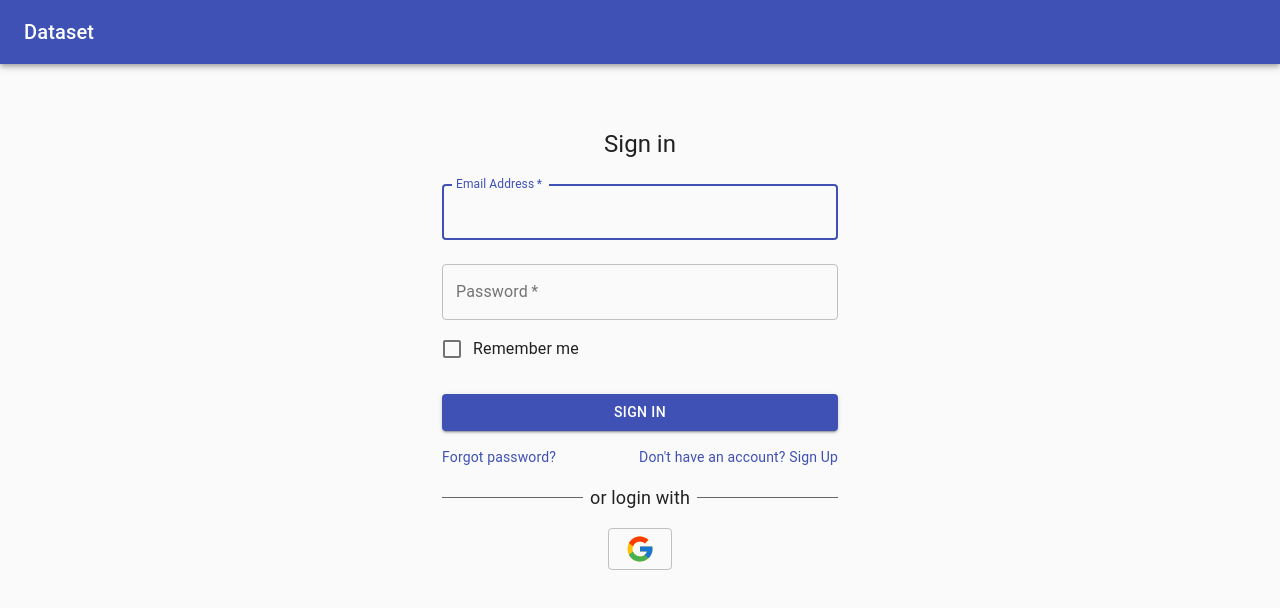
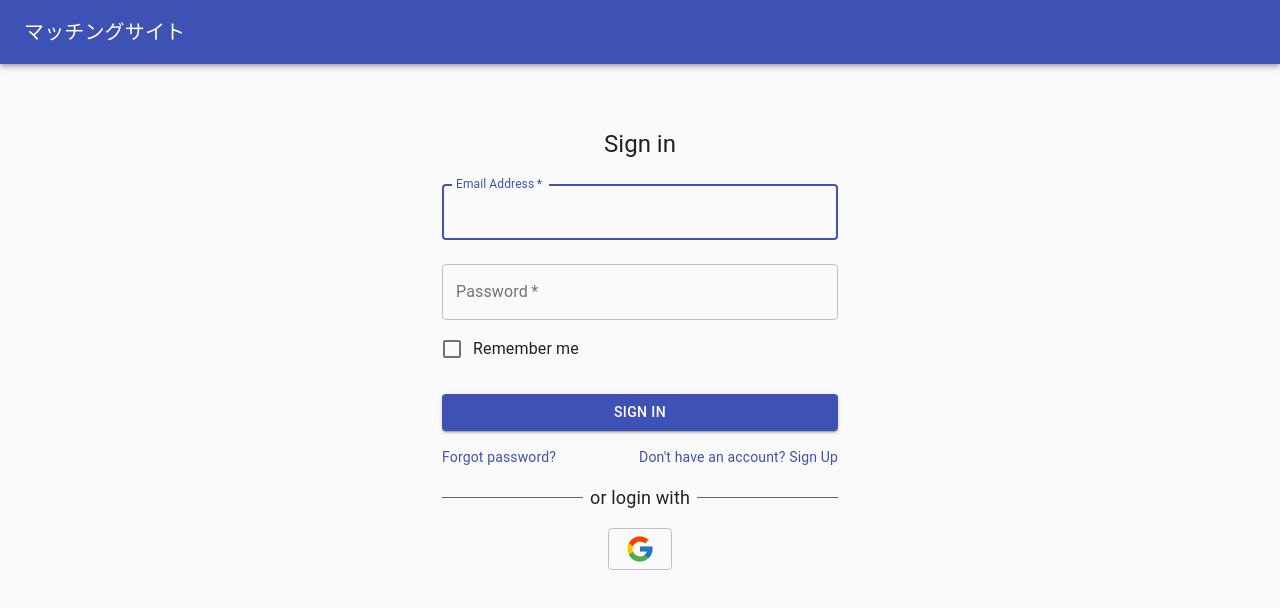
Before and after one commit to Taiki0807/image-selection, a React (Create React App) app in the folder frontend/: page / in a window 1280 px wide. Shown: the top 608 px of the page. Built offline with nearby package versions, Linux system fonts and the light colour scheme; no server answers.

Commit message:
[fix]Fix to header title

```diff
--- a/frontend/src/components/Header.tsx
+++ b/frontend/src/components/Header.tsx
@@ -197,7 +197,7 @@ const Header: React.FC = () => {
                 <Toolbar>
                     <Typography variant="h6" className={classes.title}>
                         <Link component={link} color="inherit">
-                            Dataset
+                            マッチングサイト
                         </Link>
                     </Typography>
                     <div className={classes.contents}>
```
